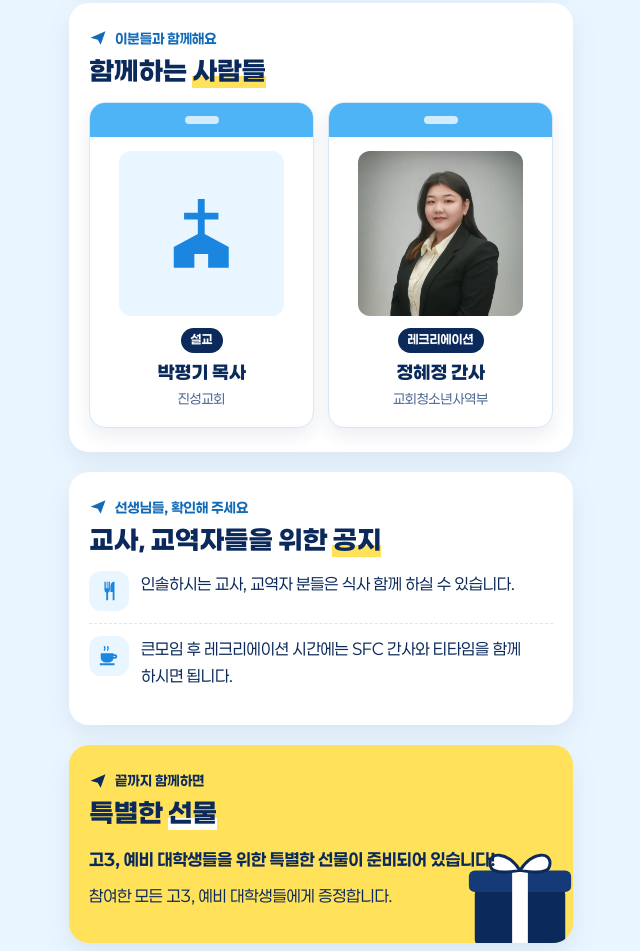
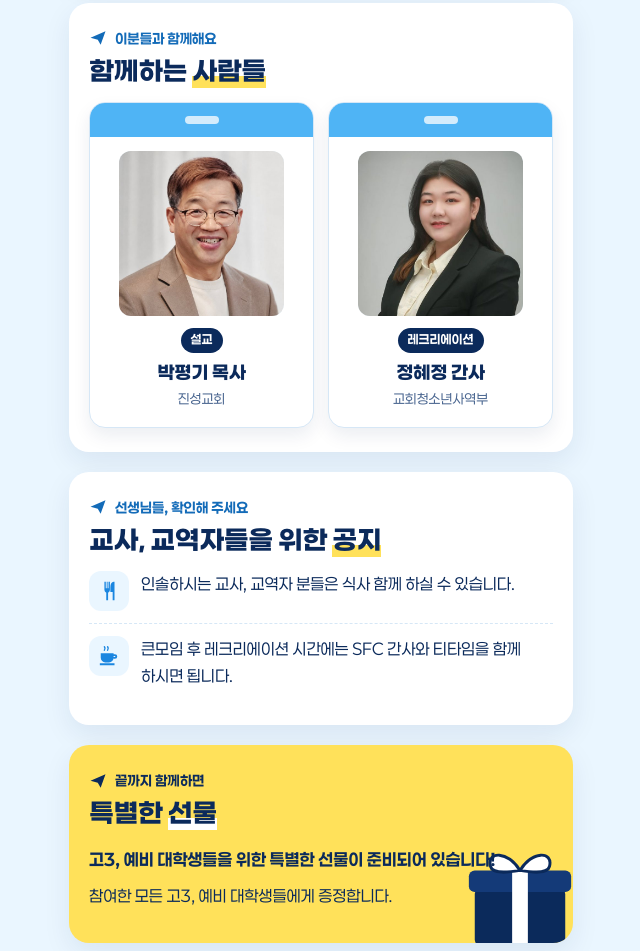
Before and after one commit to hanrimrnf-star/sfc-jeonbuk, a plain HTML site: page go3-2026/index.html in a window 1280 px wide. Shown: the part 2123-3074 px from the top of the page, without its empty margins (319-959 px from the left). Drawn offline with Linux system fonts and the light colour scheme.

Commit message:
박평기 목사님 사진 추가, 강사 사진 구도 통일
Co-Authored-By: Claude Opus 5.5 <noreply@anthropic.com>
Claude-Session: https://claude.ai/code/session_011BdVKBAkyzLDzv9cGvhaCP

```diff
--- a/go3-2026/index.html
+++ b/go3-2026/index.html
@@ -123,7 +123,7 @@ p{margin:0 0 10px}
 .badge .top{background:var(--sky);height:34px;position:relative}
 .badge .top:after{content:"";position:absolute;left:50%;top:13px;translate:-50% 0;width:34px;height:8px;border-radius:9px;background:rgba(255,255,255,.75)}
 .ph{position:relative;width:74%;margin:14px auto 0;height:0;padding-bottom:74%;border-radius:12px;overflow:hidden;background:var(--pale)}
-.ph img{position:absolute;inset:0;width:100%;height:100%;object-fit:cover;object-position:50% 15%}
+.ph img{position:absolute;inset:0;width:100%;height:100%;object-fit:cover;object-position:50% 30%}
 .ph svg{position:absolute;left:25%;top:25%;width:50%;height:50%;fill:#1b86e0}
 .badge .role{display:inline-block;margin-top:12px;font-size:12.5px;font-weight:700;background:var(--navy);color:#fff;padding:2px 10px;border-radius:999px}
 .badge b{display:block;font-size:18px;margin-top:6px}
@@ -252,8 +252,8 @@ footer{text-align:center;color:var(--sub);font-size:13px;margin-top:28px}
 <div class="kick"><svg viewBox="0 0 24 24"><use href="#pl"/></svg>이분들과 함께해요</div>
 <h2 class="d">함께하는 <em>사람들</em></h2>
 <div class="crew">
-<div class="badge"><div class="top"></div><div class="ph"><svg viewBox="0 0 24 24" aria-hidden="true"><path d="M11 2h2v4h4v2h-4v4.2l7 3.8V22H4v-6l7-3.8V8H7V6h4zM10 18v4h4v-4z"/></svg></div><span class="role">설교</span><b class="d">박평기 목사</b><span class="org">진성교회</span></div>
-<div class="badge"><div class="top"></div><div class="ph"><img src="speaker.jpg?v=3" alt="정혜정 간사"></div><span class="role">레크리에이션</span><b class="d">정혜정 간사</b><span class="org">교회청소년사역부</span></div>
+<div class="badge"><div class="top"></div><div class="ph"><img src="pastor.jpg?v=1" width="600" height="600" alt="박평기 목사"></div><span class="role">설교</span><b class="d">박평기 목사</b><span class="org">진성교회</span></div>
+<div class="badge"><div class="top"></div><div class="ph"><img src="speaker-sq.jpg?v=1" width="600" height="600" alt="정혜정 간사"></div><span class="role">레크리에이션</span><b class="d">정혜정 간사</b><span class="org">교회청소년사역부</span></div>
 </div>
 </section>
 
```
Also changed, not shown: go3-2026/pastor.jpg (added), go3-2026/speaker-sq.jpg (added).
